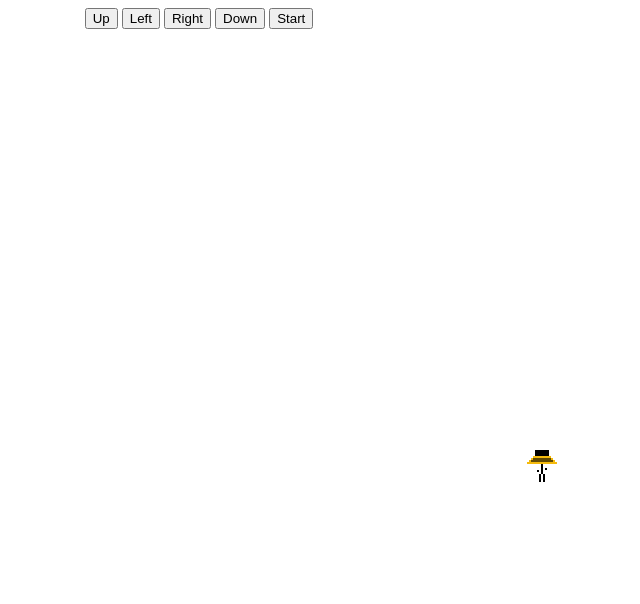
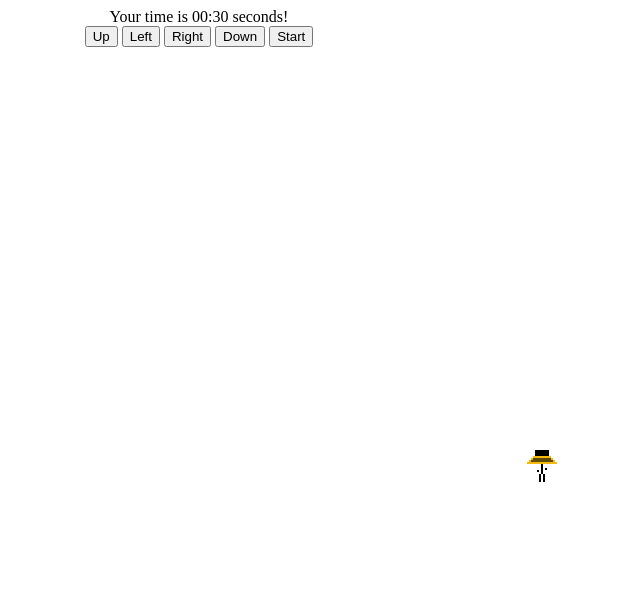
Before and after one commit to talonbragg/MOVE, a plain HTML site: page index.html in a window 1280 px wide. Shown: the whole page, without its empty margins (441-1081 px from the left). Drawn offline with Linux system fonts and the light colour scheme.

Commit message:
Update index.html

```diff
--- a/index.html
+++ b/index.html
@@ -8,6 +8,9 @@
 		<body onload="docReady()">
 
 								<div class="buttons">
+
+    										<div>Your time is <span id="time">00:30</span> seconds!</div>
+
 										<span><button OnClick="moveUp()">Up</button></span>
 										<span><button OnClick="moveLeft()">Left</button></span>
 										<span><button OnClick="moveRight()">Right</button></span>
```
